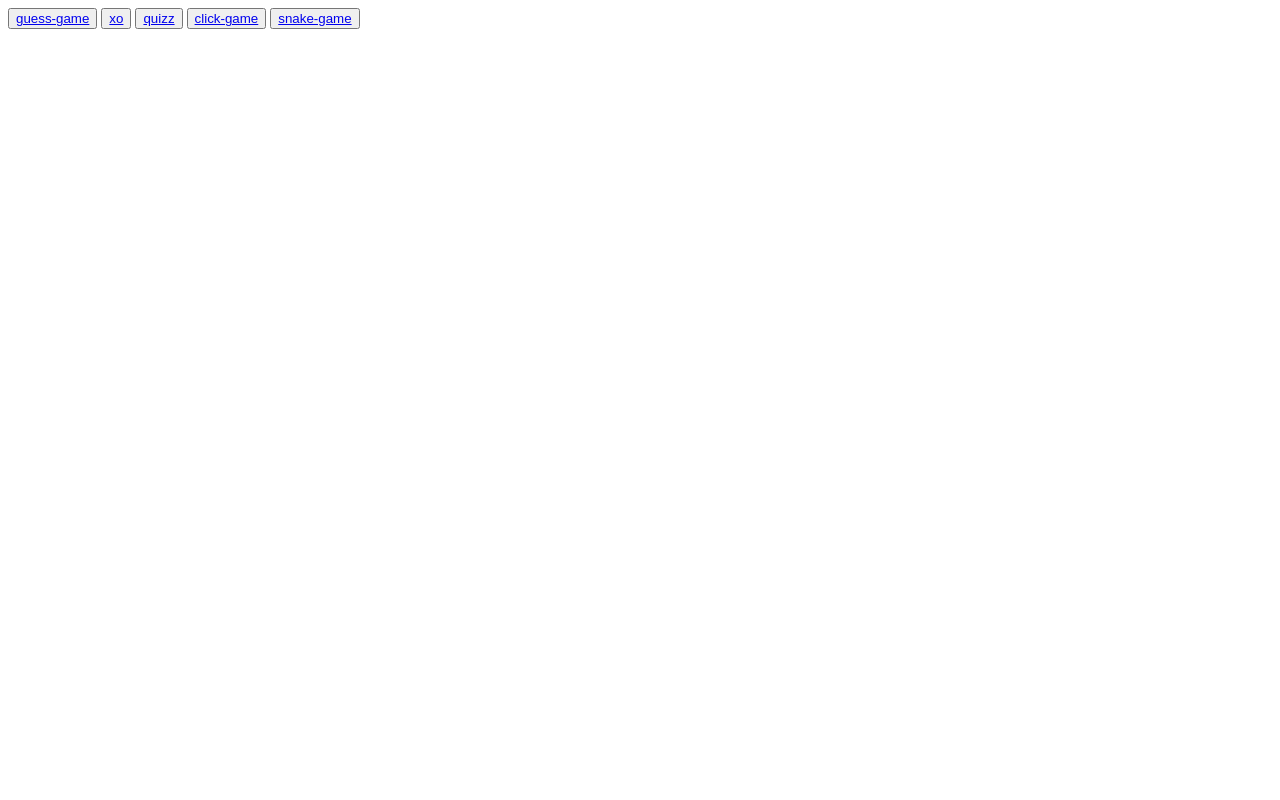
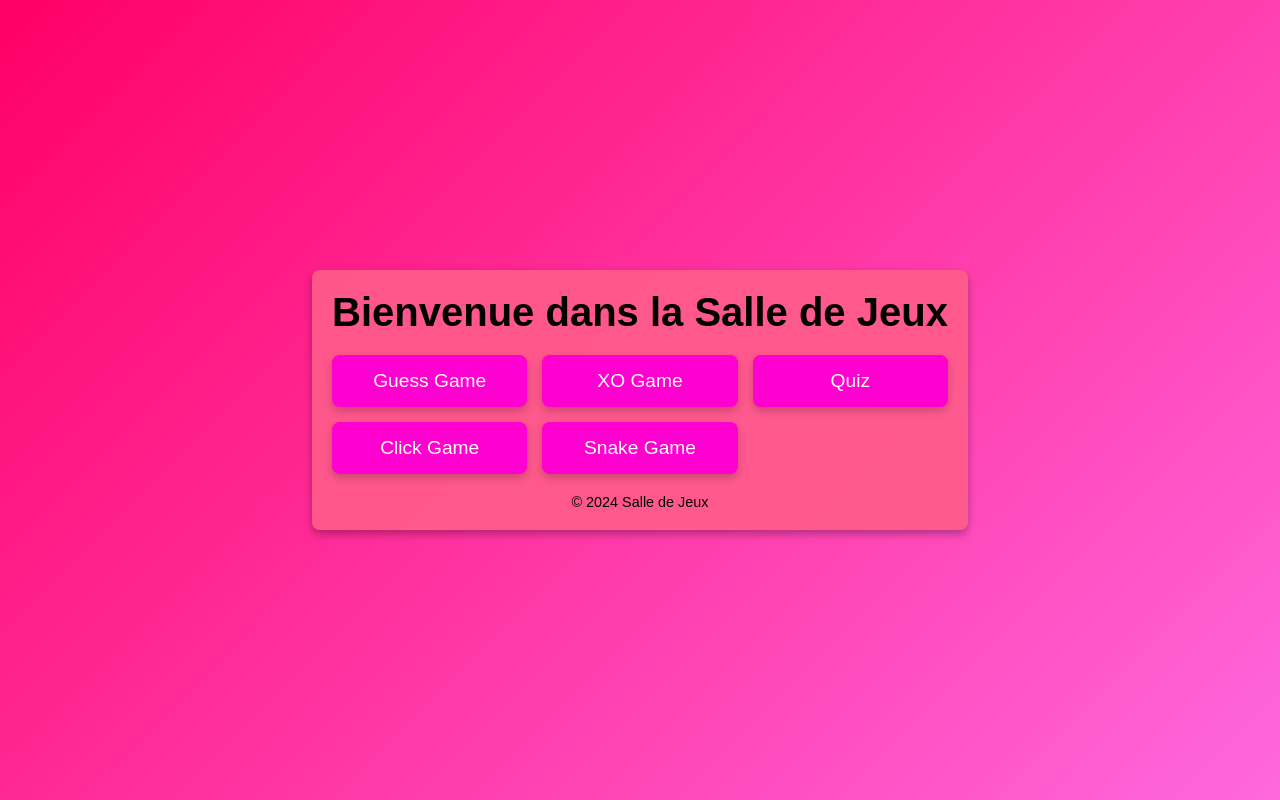
Before and after one commit to yarox06/PRJ-FINAL---game-quest, a plain HTML site: page index.html in a window 1280 px wide. Drawn offline with Linux system fonts and the light colour scheme.

Commit message:
game quest

```diff
--- a/index.html
+++ b/index.html
@@ -4,16 +4,39 @@
 <head>
     <meta charset="UTF-8">
     <meta name="viewport" content="width=device-width, initial-scale=1.0">
-    <title>Document</title>
+    <title>Game quest</title>
     <link rel="stylesheet" href="./style.css">
 </head>
+
 <body>
-    <button><a href="./guess-game/guess.html">guess-game</a></button>
-    <button><a href="./XO/xo.html">xo</a></button>
-    <button><a href="./quizz/quizz.html">quizz</a></button>
-    <button><a href="./click-game/CG.html">click-game</a></button>
-    <button><a href="./SnakeGame/index.html">snake-game</a></button>
+    <div class="container">
+        <header>
+            <h1>Bienvenue dans la Salle de Jeux</h1>
+        </header>
+        <main>
+            <div class="game-grid">
+                <div class="game-item">
+                    <button><a href="./guess-game/guess.html">Guess Game</a></button>
+                </div>
+                <div class="game-item">
+                    <button><a href="./XO/xo.html">XO Game</a></button>
+                </div>
+                <div class="game-item">
+                    <button><a href="./quizz/quizz.html">Quiz</a></button>
+                </div>
+                <div class="game-item">
+                    <button><a href="./click-game/CG.html">Click Game</a></button>
+                </div>
+                <div class="game-item">
+                    <button><a href="./SnakeGame/index.html">Snake Game</a></button>
+                </div>
+            </div>
+        </main>
+        <footer>
+            <p>&copy; 2024 Salle de Jeux</p>
+        </footer>
+    </div>
+    <script src="./script.js"></script>
+</body>
 
-</body>
-<script src="./script.js"></script>
 </html>
--- a/style.css
+++ b/style.css
@@ -0,0 +1,76 @@
+/* Réinitialisation des styles par défaut */
+body, h1, button, a, p {
+    margin: 0;
+    padding: 0;
+    box-sizing: border-box;
+}
+
+/* Styles de base du corps */
+body {
+    font-family: Arial, sans-serif;
+    background: linear-gradient(135deg, rgb(255, 0, 102), rgb(255, 104, 222));
+    color: #000000;
+    display: flex;
+    justify-content: center;
+    align-items: center;
+    min-height: 100vh;
+}
+
+/* Conteneur principal */
+.container {
+    text-align: center;
+    background: rgba(255, 93, 139, 0.9);
+    border-radius: 8px;
+    padding: 20px;
+    box-shadow: 0 4px 8px rgba(0, 0, 0, 0.3);
+}
+
+/* En-tête */
+header h1 {
+    font-size: 2.5rem;
+    margin-bottom: 20px;
+}
+
+
+.game-grid {
+    display: grid;
+    grid-template-columns: repeat(auto-fit, minmax(150px, 1fr));
+    gap: 15px;
+}
+
+/* Éléments de jeu */
+.game-item {
+    background-color: #ff00bb;
+    border-radius: 8px;
+    overflow: hidden;
+    box-shadow: 0 4px 8px rgba(0, 0, 0, 0.2);
+}
+
+.game-item button {
+    background-color: #ff00d0;
+    border: none;
+    border-radius: 8px;
+    width: 100%;
+    padding: 15px;
+    color: #fff;
+    font-size: 1.2rem;
+    cursor: pointer;
+    transition: background-color 0.3s, transform 0.3s;
+}
+
+.game-item button a {
+    color: inherit;
+    text-decoration: none;
+}
+
+.game-item button:hover {
+    background-color: #e000bf;
+    transform: scale(1.05);
+}
+
+/* Pied de page */
+footer {
+    margin-top: 20px;
+    font-size: 0.9rem;
+    color: #000000;
+}
```
